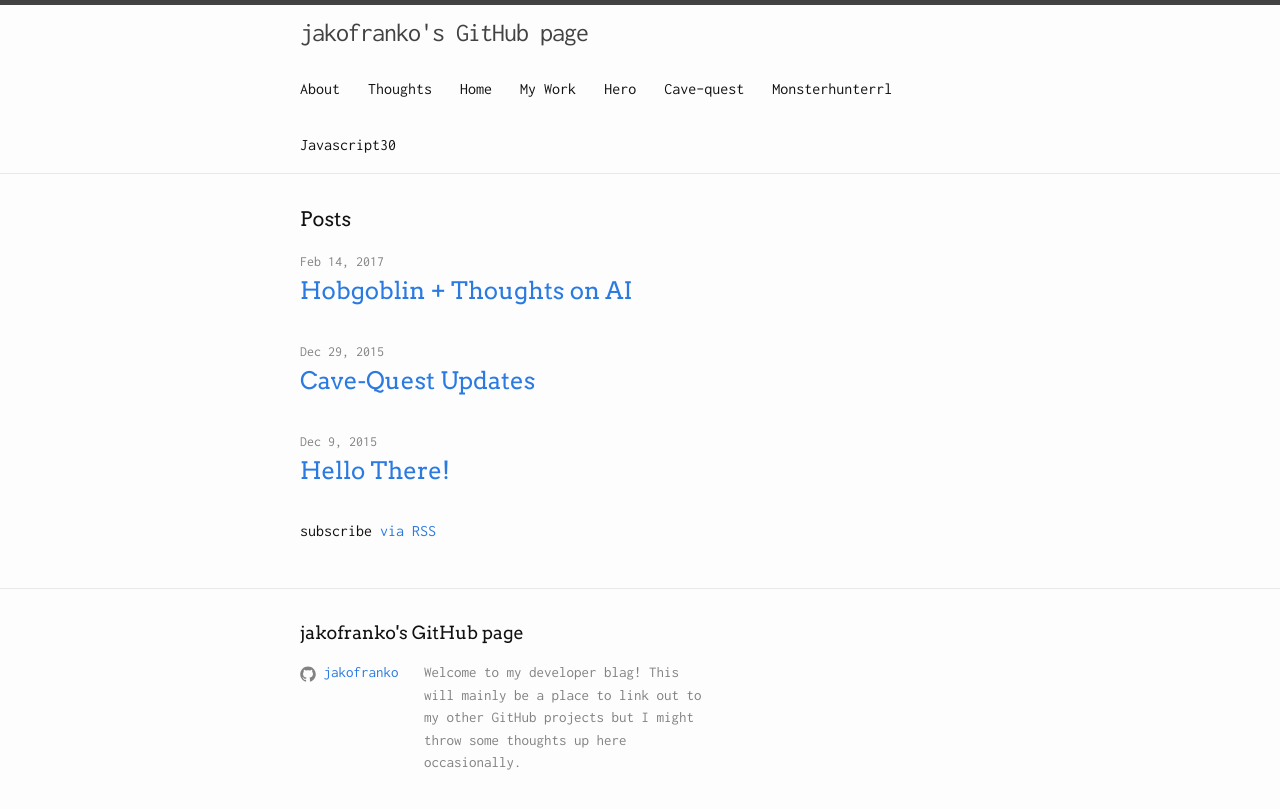
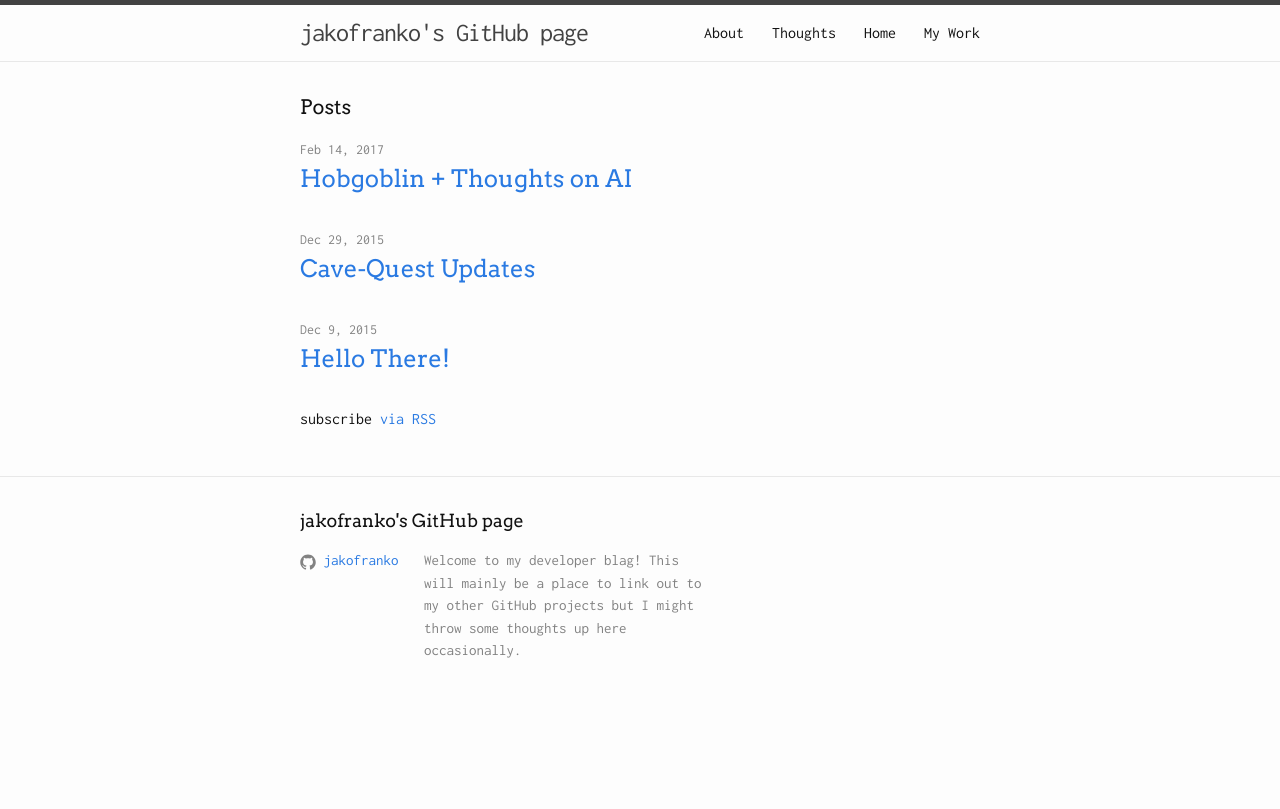
Before and after one commit to jakofranko/jakofranko.github.io, a Jekyll site: the page built from index_old.html, in a window 1280 px wide. Shown: the top 809 px of the page. Built offline with Jekyll 4.4.1, drawn with Linux system fonts in a browser that asks for light colours.

Commit message:
Configured default parent

```diff
--- a/_config.yml
+++ b/_config.yml
@@ -17,5 +17,10 @@
 # Build settings
 markdown: kramdown
 
-# GitHub Projects
-projects: ['hero', 'cave-quest', 'MonsterHunterRL', 'JavaScript30']
+defaults:
+    -
+        scope:
+            path: ""
+            type: "pages"
+        values:
+            parent: "index.html"
--- a/about.html
+++ b/about.html
@@ -2,7 +2,6 @@
 layout: default
 title: About
 image: /assets/pillar.svg
-parent: index.html
 permalink: /about/
 ---
 
--- a/blog.html
+++ b/blog.html
@@ -2,7 +2,6 @@
 layout: default
 title: Thoughts
 image: /assets/thoughts.svg
-parent: index.html
 permalink: /thoughts/
 ---
 
--- a/index.html
+++ b/index.html
@@ -1,6 +1,7 @@
 ---
 layout: default
 title: Home
+parent: false
 ---
 
 <div class="center-vertical">
--- a/work.html
+++ b/work.html
@@ -2,7 +2,6 @@
 layout: default
 title: My Work
 image: /assets/work.svg
-parent: index.html
 permalink: /work/
 ---
 
```
